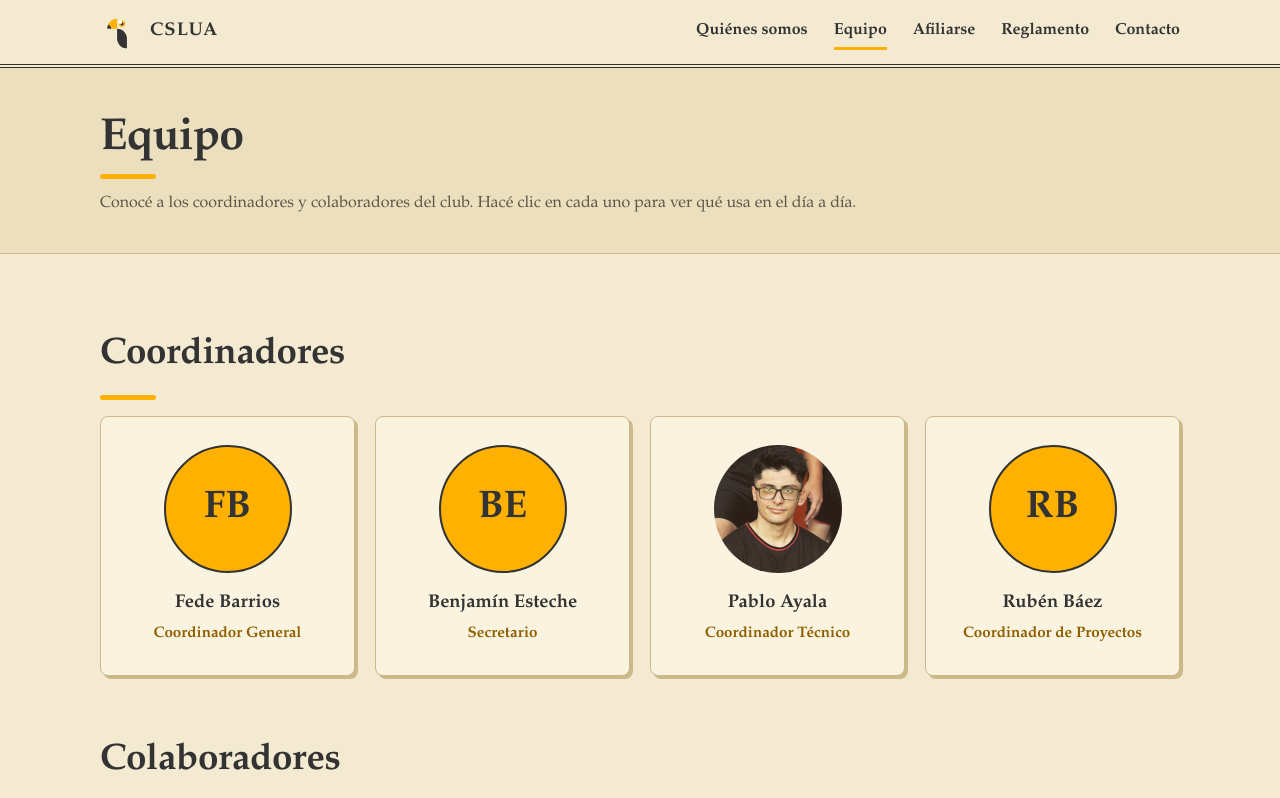
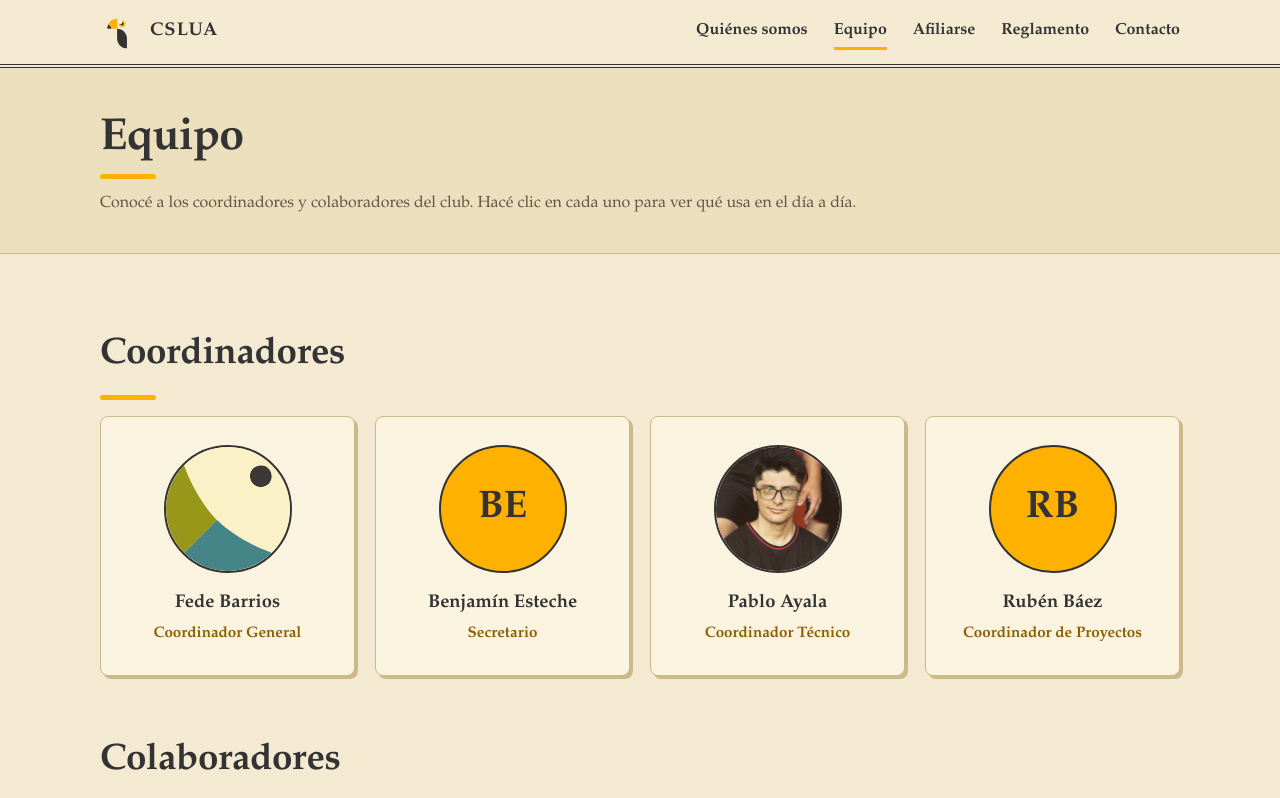
Before and after one commit to cslua-py/website, a React (Vite) app: page /team in a window 1280 px wide. Shown: the top 798 px of the page. Built offline with nearby package versions, Linux system fonts and the light colour scheme.

Commit message:
Add my own logo

```diff
--- a/src/components/Avatar.jsx
+++ b/src/components/Avatar.jsx
@@ -12,7 +12,7 @@ export default function Avatar({ member, size = "md" }) {
       <img
         className={`avatar avatar-${size}`}
         src={`${import.meta.env.BASE_URL}team/${member.photo}`}
-        alt={`Foto de ${member.name}`}
+        alt={`Imagen de perfil de ${member.name}`}
       />
     );
   }
--- a/src/data/team.js
+++ b/src/data/team.js
@@ -8,7 +8,8 @@
 // - `degree` and `semester` are shown under the role as
 //   "Alumno del <semester> semestre de <degree>".
 // - `null` means "not provided yet": the profile hides that field.
-// - To add a photo, drop the image in public/team/ and set `photo` to its file name.
+// - To add a photo or avatar (JPG, PNG, WebP or SVG), drop it in public/team/ and set
+//   `photo` to its file name.
 // - `links` accepts any of: github, website, linkedin, instagram, dotfiles (full URLs).
 // - Custom profile pages (own component + stylesheet) are registered in
 //   src/pages/profiles/index.js; everyone else gets DefaultProfile.
@@ -22,7 +23,7 @@ export const TEAM = [
     group: "coordinators",
     name: "Fede Barrios",
     role: "Coordinador General",
-    photo: null,
+    photo: "fede.svg",
     degree: "Ingeniería en Informática",
     semester: "noveno",
     distro: "Garuda Linux",
--- a/src/styles.css
+++ b/src/styles.css
@@ -107,6 +107,7 @@ h3 { font-size: 1.25rem; margin: 36px 0 14px; }
 .team-card-role { margin: 0; color: var(--amber-deep); font-weight: 600; font-size: .95rem; }
 
 .avatar { border-radius: 50%; object-fit: cover; flex: none; }
+img.avatar { border: 2px solid var(--ink); }
 .avatar-lg { width: 128px; height: 128px; }
 .avatar-xl { width: 144px; height: 144px; }
 .avatar-initials { display: grid; place-items: center; background: var(--amber); color: var(--on-amber); font-weight: 800; border: 2px solid var(--ink); }
```
Also changed, not shown: public/team/fede.svg (added).
